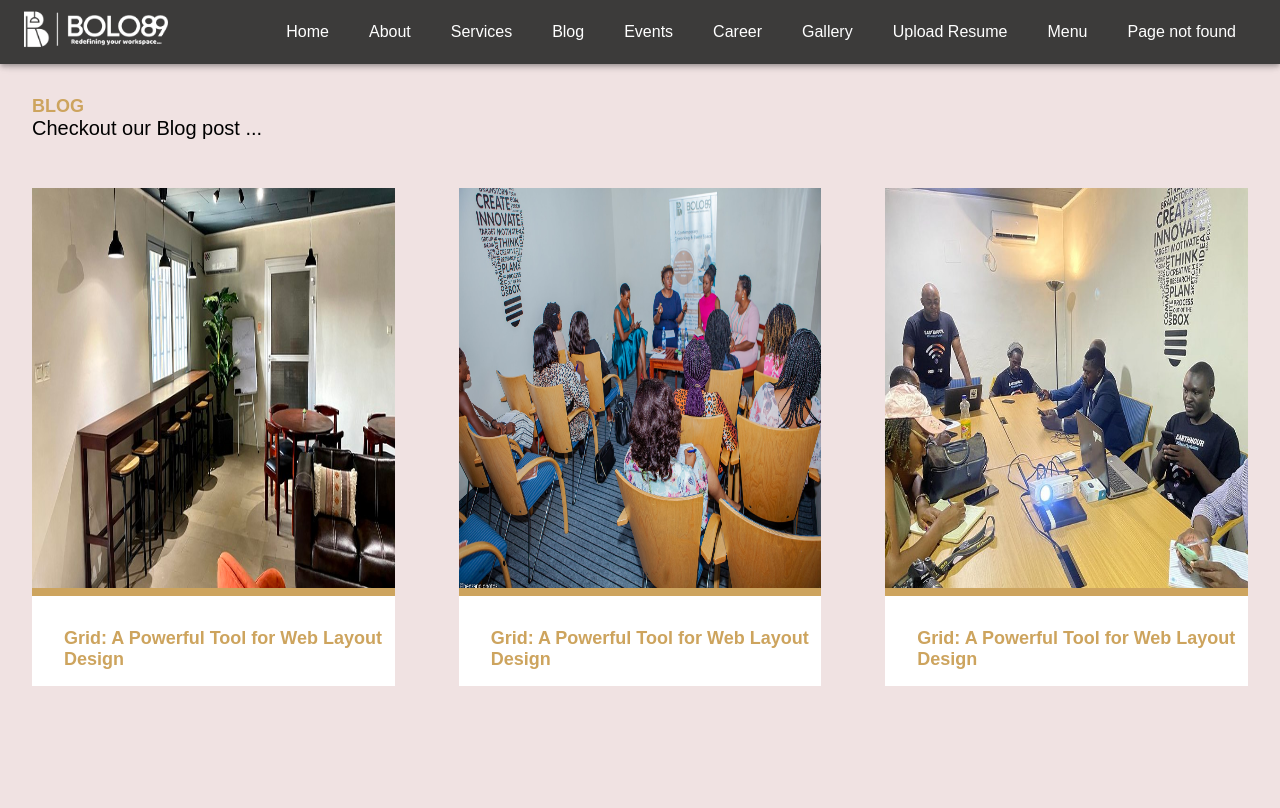
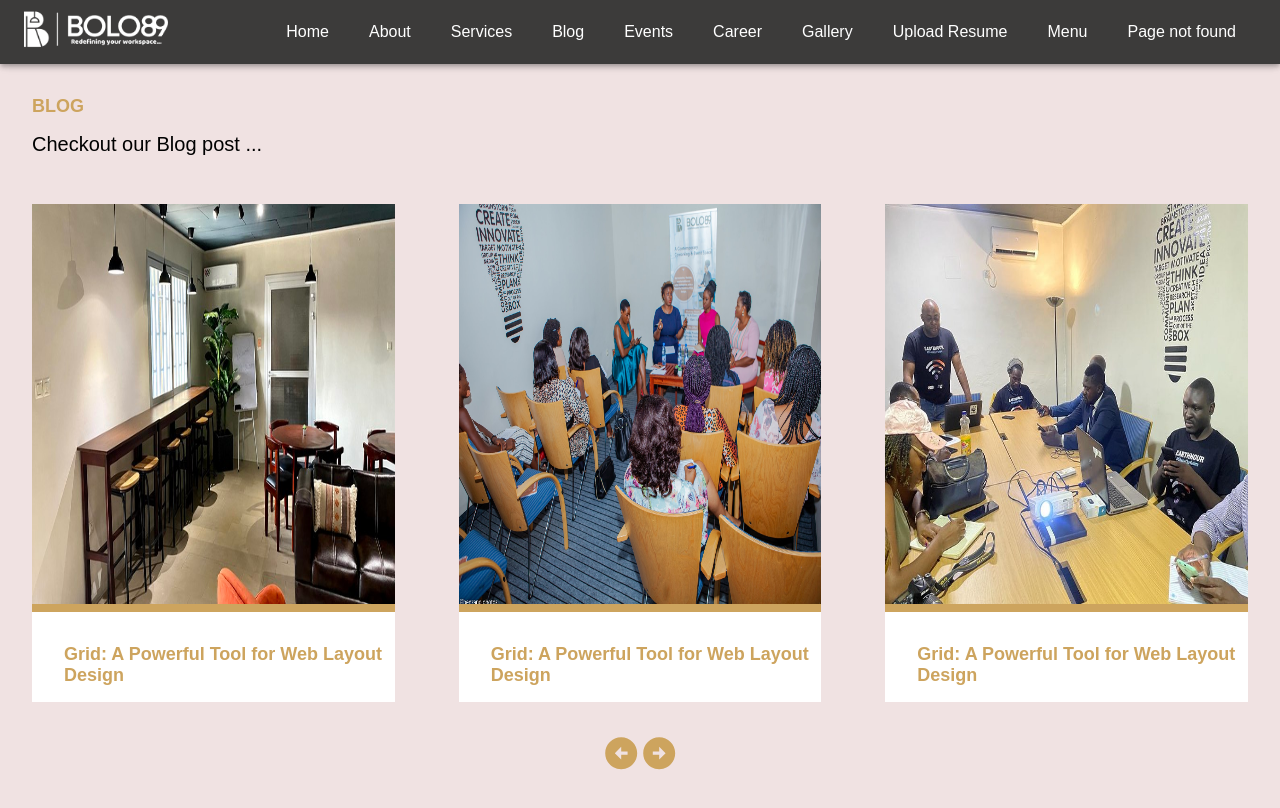
Before and after one commit to Ngufor-emmanuella/bolo89-new, a React (Create React App) app: page /blog in a window 1280 px wide. Shown: the top 808 px of the page. Built offline with nearby package versions, Linux system fonts and the light colour scheme; the HTML template or start-up script is replaced by a standard one.

Commit message:
Add back arrows

```diff
--- a/src/pages/Blog.js
+++ b/src/pages/Blog.js
@@ -5,13 +5,15 @@ import '../styles/Blog.css';
 import office1b from '../images/office1b.jpg';
 import img11 from '../images/img11.jpg';
 import img4 from '../images/img4.jpg';
+import ArrowCircleLeftIcon from '@mui/icons-material/ArrowCircleLeft';
+import ArrowCircleRightIcon from '@mui/icons-material/ArrowCircleRight';
 
 
 const Blog = () => {
   return (
     <Layout>
        <div className="blog-page">
-        <h4> BLOG </h4>
+        <h3> BLOG </h3>
         <p> Checkout our Blog post ...</p>
 
         <div className="blog-row">
@@ -45,6 +47,11 @@ const Blog = () => {
 
             </div>
 
+            <div className="arrow">
+             <Link to="/services"><ArrowCircleLeftIcon style={{ color: '#cda45e', fontSize: '3vw'}} /></Link>
+             <Link to="/events"><ArrowCircleRightIcon style={{ color: '#cda45e', fontSize: '3vw'}} /></Link>
+            </div>
+
         </div>
 
     </Layout>
--- a/src/styles/Blog.css
+++ b/src/styles/Blog.css
@@ -21,6 +21,15 @@
 
 .blog-div {
   width: 90%;
+
+}
+
+h3 {
+  color: #cda45e;
+  font-size: 18px;
+  font-weight: 700;
+  padding-top: 2rem;
+  margin-left: 2rem;
 
 }
 
@@ -65,3 +74,12 @@ h4:hover {
   background-color: #cda45e;
   color: #fff;
 }
+
+.arrow {
+  background-color: none;
+  display: flex;
+  list-style-type: none;
+  justify-content: center;
+  align-items: center;
+  margin-top: 2rem;
+}
```
